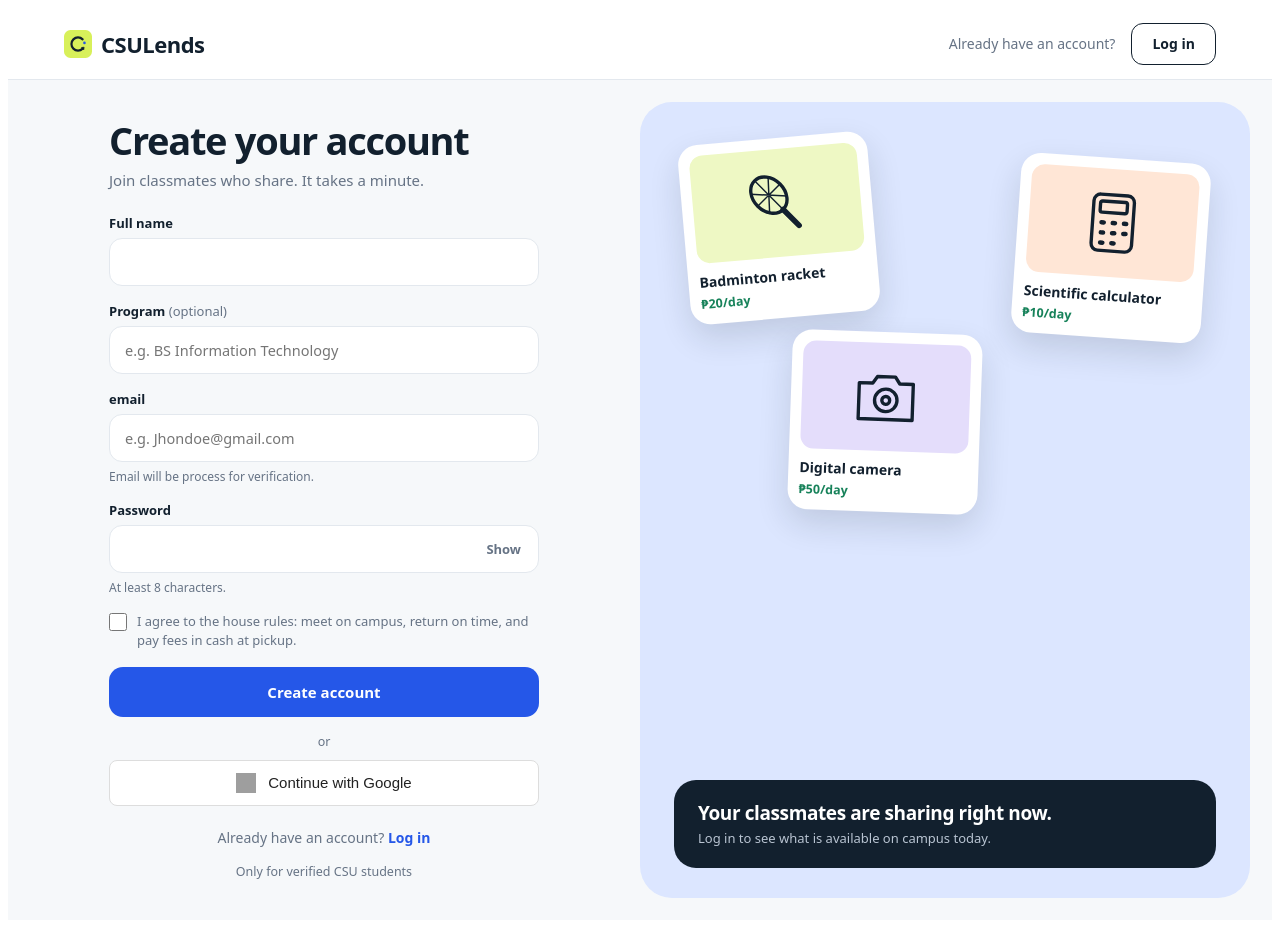
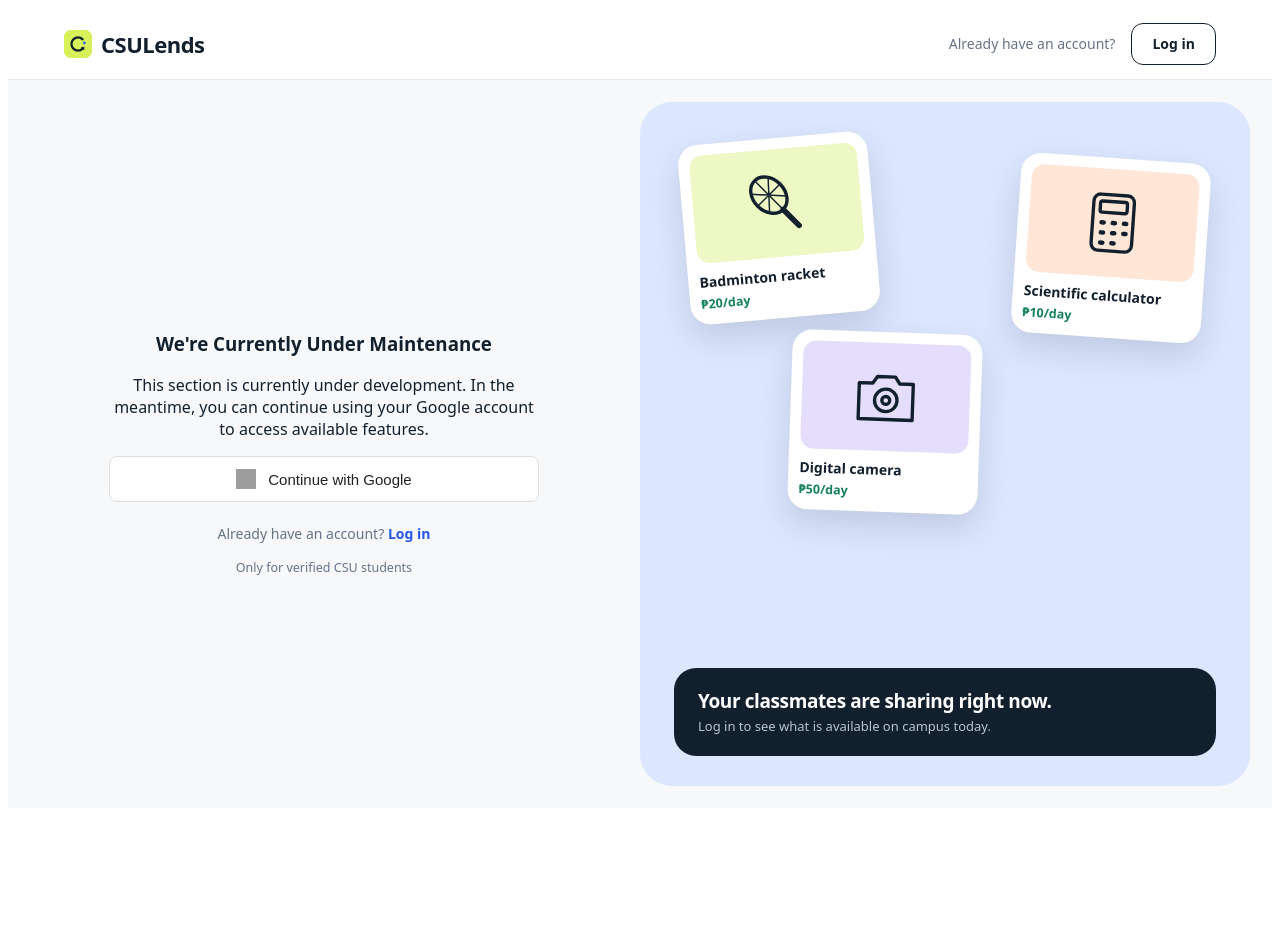
Before and after one commit to KimBaricog/CSULENDS, a React (Vite) app in the folder csu-lends/: page /signup in a window 1280 px wide. After the commit the page ends 816 px from the top, so only its background shows below. Built offline with nearby package versions, Linux system fonts and the light colour scheme; grey boxes are pictures that could not be loaded.

Commit message:
added the warning feature (make sure to remove after the maintenance)

```diff
--- /dev/null
+++ b/csu-lends/src/components/maintenance.jsx
@@ -0,0 +1,13 @@
+function Maintenance() {
+  return (
+    <div className="warning-box">
+      <h3>We're Currently Under Maintenance</h3>
+      <p>
+        This section is currently under development. In the meantime, you can
+        continue using your Google account to access available features.
+      </p>
+    </div>
+  );
+}
+
+export default Maintenance;
--- a/csu-lends/src/pages/Signup.jsx
+++ b/csu-lends/src/pages/Signup.jsx
@@ -4,6 +4,7 @@ import { supabase } from "../lib/supabase";
 import Visual from "../components/Visual";
 import "./style/login.css"; // shared page, form and picture panel styles
 import "./style/signup.css";
+import Maintenance from "../components/maintenance";
 
 // Put your school's email ending here once you have confirmed it,
 // for example "@yourschool.edu.ph". Leave it empty to skip the check.
@@ -136,6 +137,7 @@ export default function Signup() {
 
       <main className="login-split">
         <section className="login-form-side">
+          {/*
           {sentTo ? (
             <div className="login-form signup-inbox">
               <div className="signup-mail" aria-hidden="true">
@@ -312,6 +314,8 @@ export default function Signup() {
               </button>
 
               <p className="login-lock">or</p>
+
+
               <button
                 type="button"
                 onClick={handleGoogleLogin}
@@ -335,6 +339,32 @@ export default function Signup() {
               <p className="login-lock">Only for verified CSU students</p>
             </form>
           )}
+            */}
+
+          <div className="login-form signup-inbox">
+            <Maintenance />
+            <button
+              type="button"
+              onClick={handleGoogleLogin}
+              className="google-login-button"
+            >
+              <img
+                src="https://www.gstatic.com/firebasejs/ui/2.0.0/images/auth/google.svg"
+                alt=""
+                width="20"
+                height="20"
+              />
+              Continue with Google
+            </button>
+
+            <p className="login-foot">
+              Already have an account?{" "}
+              <Link to="/login" className="login-link">
+                Log in
+              </Link>
+            </p>
+            <p className="login-lock">Only for verified CSU students</p>
+          </div>
         </section>
 
         <Visual />
```
